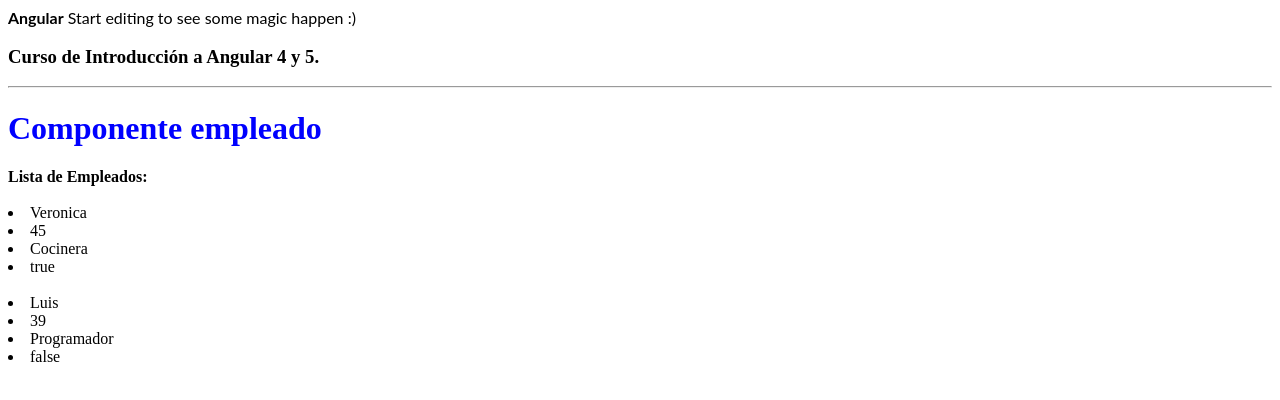
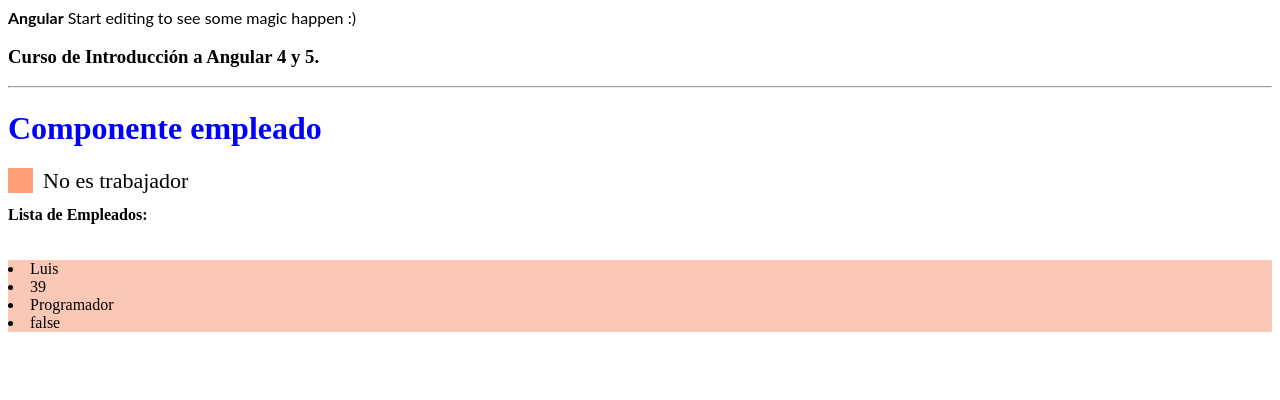
Before and after one commit to lhdzromero/test-angular-stackblitz, an Angular app: page / in a window 1280 px wide. Shown: the top 400 px of the page. Built offline with nearby package versions, Linux system fonts and the light colour scheme.

Commit message:
3 files modified, 1 added

```diff
--- /dev/null
+++ b/src/app/empleados/empleado.component.css
@@ -0,0 +1,68 @@
+p {
+  font-family: Lato;
+}
+/* The container */
+.container {
+    display: block;
+    position: relative;
+    padding-left: 35px;
+    margin-bottom: 12px;
+    cursor: pointer;
+    font-size: 22px;
+    -webkit-user-select: none;
+    -moz-user-select: none;
+    -ms-user-select: none;
+    user-select: none;
+}
+
+/* Hide the browser's default checkbox */
+.container input {
+    position: absolute;
+    opacity: 0;
+    cursor: pointer;
+}
+
+/* Create a custom checkbox */
+.checkmark {
+    position: absolute;
+    top: 0;
+    left: 0;
+    height: 25px;
+    width: 25px;
+    background-color: #FFA07A;
+}
+
+/* On mouse-over, add a grey background color */
+.container:hover input ~ .checkmark {
+    background-color: #E9967A;
+}
+
+/* When the checkbox is checked, add a blue background */
+.container input:checked ~ .checkmark {
+    background-color: #28B463;
+}
+
+/* Create the checkmark/indicator (hidden when not checked) */
+.checkmark:after {
+    content: "";
+    position: absolute;
+    display: none;
+}
+
+/* Show the checkmark when checked */
+.container input:checked ~ .checkmark:after {
+    display: block;
+}
+
+/* Style the checkmark/indicator */
+.container .checkmark:after {
+    left: 9px;
+    top: 5px;
+    width: 5px;
+    height: 10px;
+    border: solid white;
+    border-width: 0 3px 3px 0;
+    -webkit-transform: rotate(45deg);
+    -ms-transform: rotate(45deg);
+    transform: rotate(45deg);
+}
--- a/src/app/empleados/empleado.component.html
+++ b/src/app/empleados/empleado.component.html
@@ -1,14 +1,25 @@
 <h1 style='color: blue;'>{{titulo}}</h1>
+
+<label class="container">
+
+<input type="checkbox" [(ngModel)]="theCheckbox"  data-md-icheck (change)="toggleVisibility($event)"/>
+ <span *ngIf="trabajadorExterno == true">Es </span><span *ngIf="trabajadorExterno == false">No es </span>
+  <span class="checkmark"></span>trabajador
+</label>
 
 <strong>Lista de Empleados: </strong>
 <br />
 <br />
+<div style="background-color: #DBF1F5" *ngIf="trabajadorExterno == true">
   <li>{{empleado.nombre}}</li>
   <li>{{empleado.edad}}</li>
   <li>{{empleado.cargo}}</li>
   <li>{{empleado.contratado}}</li>
+</div>
 <br />
+<div style="background-color: #FBC8B6" *ngIf="trabajadorExterno == false">
   <li>{{trabajadores[0].nombre}}</li>
   <li>{{trabajadores[0].edad}}</li>
   <li>{{trabajadores[0].cargo}}</li>
   <li>{{trabajadores[0].contratado}}</li>
+</div>
--- a/src/app/empleados/empleado.component.ts
+++ b/src/app/empleados/empleado.component.ts
@@ -3,13 +3,16 @@ import { Empleado } from './empleado';
 
 @Component({
   selector: 'empleado-tag',
-  templateUrl: './empleado.component.html'
+  templateUrl: './empleado.component.html',
+  styleUrls: [ './empleado.component.css' ]
 })
 
 export class EmpleadoComponent{
   public titulo = 'Componente empleado';
   public empleado:Empleado;
   public trabajadores:Array<Empleado>;
+  public trabajadorExterno:boolean;
+   public theCheckbox = false;
 
   constructor(){
     this.empleado = new Empleado('Veronica', 45, 'Cocinera', true);
@@ -19,6 +22,8 @@ export class EmpleadoComponent{
       new Empleado('Yazmin', 28, 'Tester', true),
       new Empleado('Paola', 20, 'Becaria', true)
     ];
+
+    this.trabajadorExterno = false;
   }
 
   ngOnInit(){
@@ -26,5 +31,8 @@ export class EmpleadoComponent{
     console.log(this.trabajadores);
   }
 
+toggleVisibility(e){
+    this.trabajadorExterno = e.target.checked;
+  }
 
 }
```
Also changed, not shown: src/app/app.component.ts (line endings or trailing spaces). Lines whose indentation alone changed are shown as unchanged.
